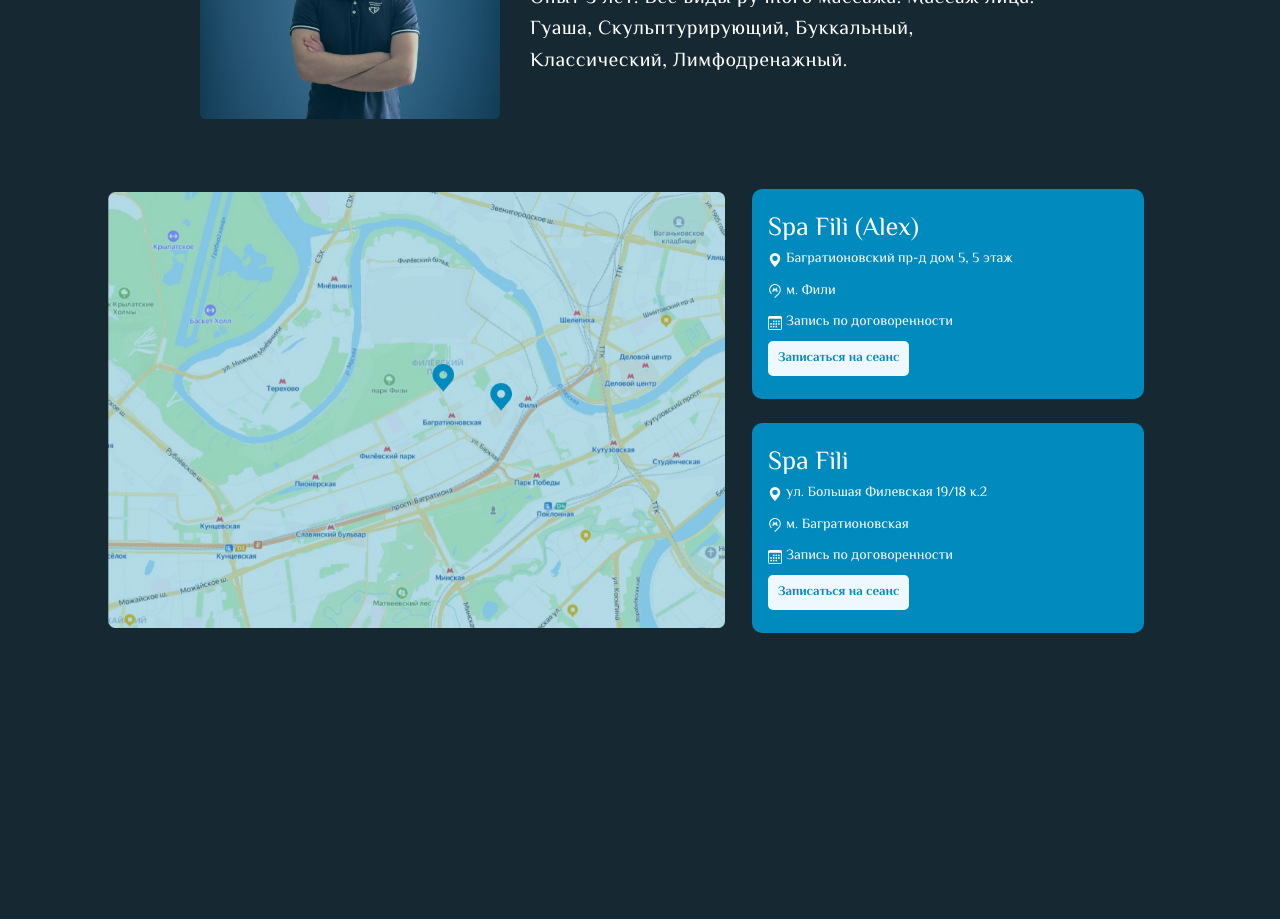
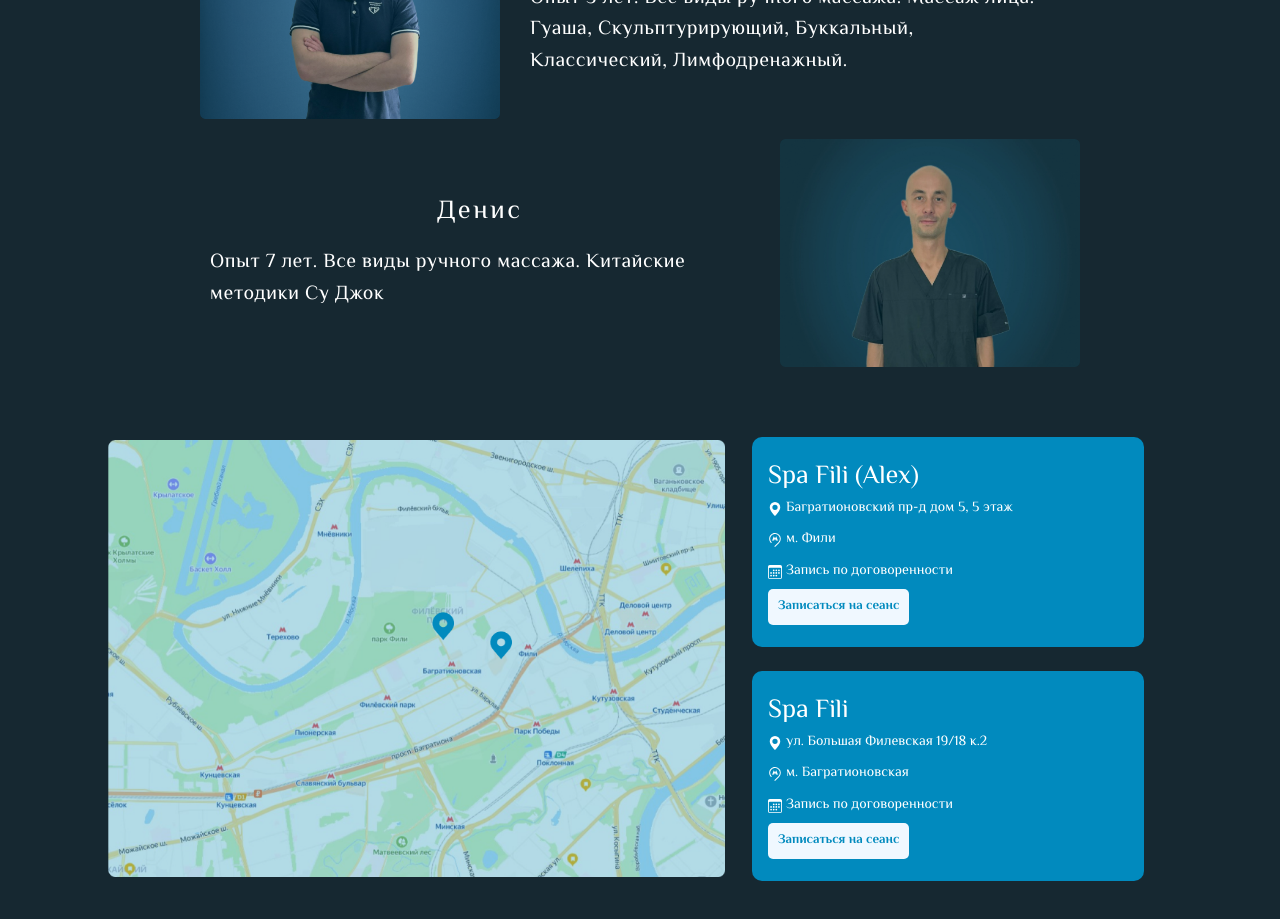
Before and after one commit to DmitryKalashnikov91/spa-fili, a Next.js app: page / in a window 1280 px wide. Shown: the part 3720-4639 px from the top of the page. Built offline with nearby package versions, Linux system fonts and the light colour scheme.

Commit message:
replace spa

```diff
--- a/src/components/specialists/SpecJson.js
+++ b/src/components/specialists/SpecJson.js
@@ -1,4 +1,5 @@
 import { nanoid } from 'nanoid'
+import Denis from './assets/denis.png'
 import Dmitry from './assets/dmitr.png'
 import konst from './assets/konst.png'
 import Mariya from './assets/mariya.png'
@@ -34,4 +35,10 @@ export const SpecJSON = [
 		content:
 			'Опыт 5 лет. Все виды ручного массажа. Массаж лица: Гуаша, Скульптурирующий, Буккальный, Классический, Лимфодренажный.',
 	},
+	{
+		id: nanoid(6),
+		name: 'Денис',
+		urlImg: Denis,
+		content: 'Опыт 7 лет. Все виды ручного массажа. Китайские методики Су Джок',
+	},
 ]
```
Also changed, not shown: src/components/specialists/assets/denis.png (added).
